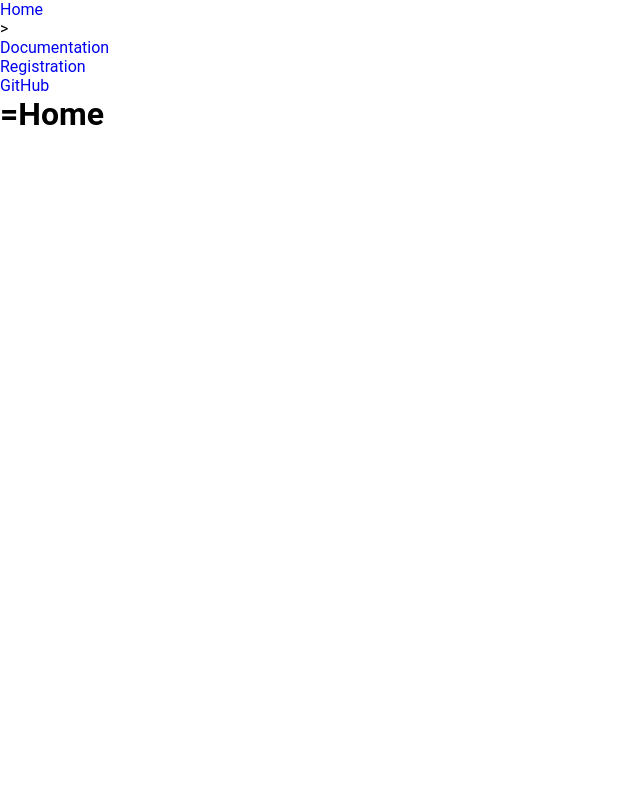
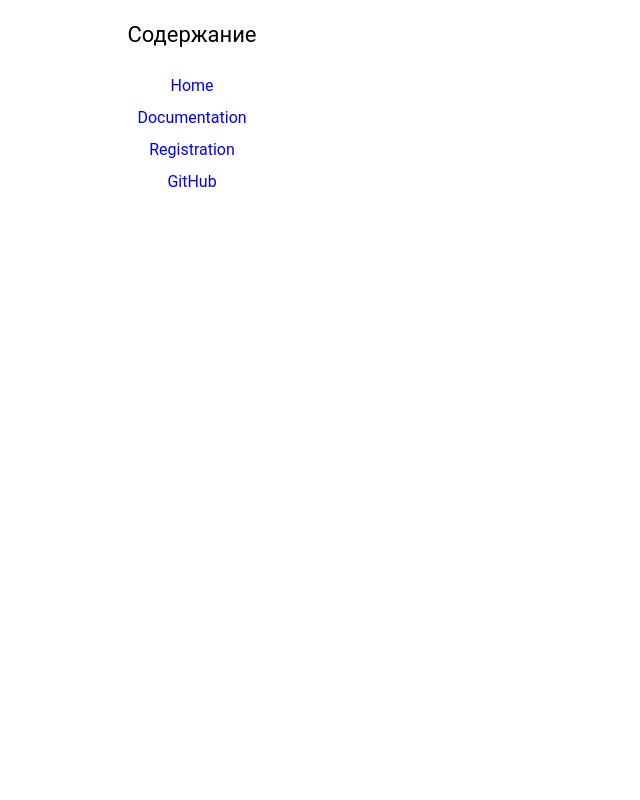
Before and after one commit to VGgog/QuoBook2.0, a Python web app: template app/templates/base.html in a window 1280 px wide. Shown: the whole page, without its empty margins (0-640 px from the left). Run offline with Jinja, Linux system fonts and the light colour scheme; the template is opened without the code that fills it, so the values that code supplies are empty.

Commit message:
Add a raw sidebar

```diff
--- a/app/templates/base.html
+++ b/app/templates/base.html
@@ -7,15 +7,13 @@
 </head>
 <body>
 <div class="sidebar">
+    <header>Содержание</header>
     <ul>
-        <li><a href="{{ url_for('home') }}">Home</a></li>>
+        <li><a href="{{ url_for('home') }}">Home</a></li>
         <li><a href="{{ url_for('documentation') }}">Documentation</a></li>
         <li><a href="{{ url_for('registration') }}">Registration</a></li>
         <li><a href="https://github.com/VGgog/QuoBook2.0">GitHub</a></li>
     </ul>
 </div>
-<div class="main">
-    <h1>=Home</h1>
-</div>
 </body>
 </html>
--- a/app/templates/css/style.css
+++ b/app/templates/css/style.css
@@ -1,5 +1,8 @@
 body{
 	font-family: 'Roboto', sans-serif;
+}
+details summary::-webkit-details-marker {
+  display:none;
 }
 *{
 	margin: 0;
@@ -7,3 +10,23 @@ body{
 	list-style: none;
 	text-decoration: none;
 }
+body{
+	width: 1000;
+	height: 100%;
+}
+.sidebar{
+	text-align: center;
+	position: fixed;
+	left: 0;
+	width: 30%;
+	height: 100%;
+
+}
+.sidebar ul a{
+	font-size: 16px;
+	line-height: 2;
+}
+.sidebar header{
+	font-size: 22px;
+	line-height: 70px;
+}
```
